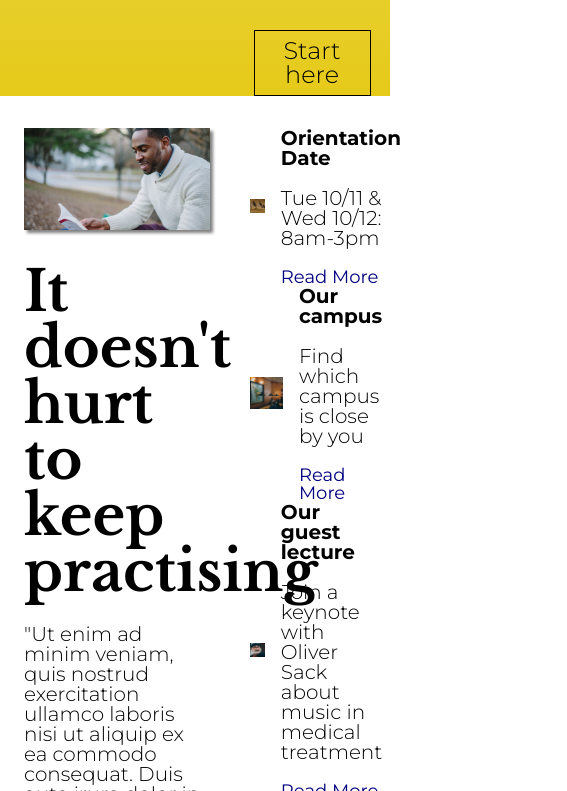
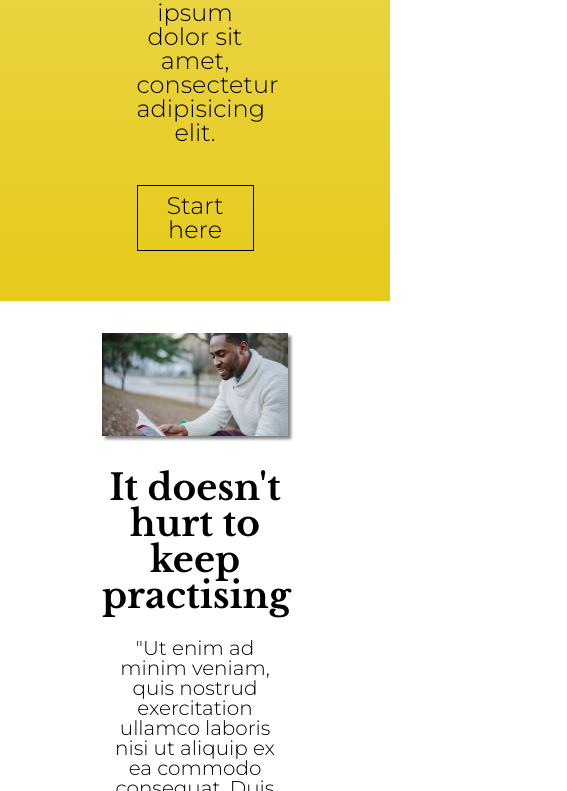
Before and after one commit to rachel-simpson/colmar, a plain HTML site: page index.html in a window 390 px wide. Shown: the part 506-1297 px from the top of the page, 567 px wide, since content can reach past the window. Drawn offline with nearby package versions, Linux system fonts and the light colour scheme.

Commit message:
Add 1080px media query

```diff
--- a/resources/styles/stylesheet.css
+++ b/resources/styles/stylesheet.css
@@ -204,6 +204,12 @@ nav a:hover {
   text-decoration: none;
 }
 
+/* dynamic read more link */
+
+.content-text a:hover {
+  font-weight: bold;
+}
+
 #author {
   font-size: 1.4rem;
   margin-bottom: 32px;
@@ -311,3 +317,39 @@ footer {
 footer p {
   font-size: 1.2rem;
 }
+
+/* generic media query */
+
+@media only screen and (max-width: 1080px) {
+  .jumbotron,
+  .info,
+  .showcase {
+    flex-direction: column;
+    align-items: center;
+    justify-content: center;
+    padding-bottom: 50px;
+    text-align: center;
+  }
+
+  .content-text {
+    text-align: left;
+  }
+
+  .content-text p:first-of-type {
+    display: none;
+  }
+
+  .content-text a {
+    padding: 10px 0;
+  }
+
+  h1 {
+    font-size: 3.6rem;
+  }
+}
+
+/* mobile media query */
+
+@media only screen and (max-width: 830px) {
+
+}
```
